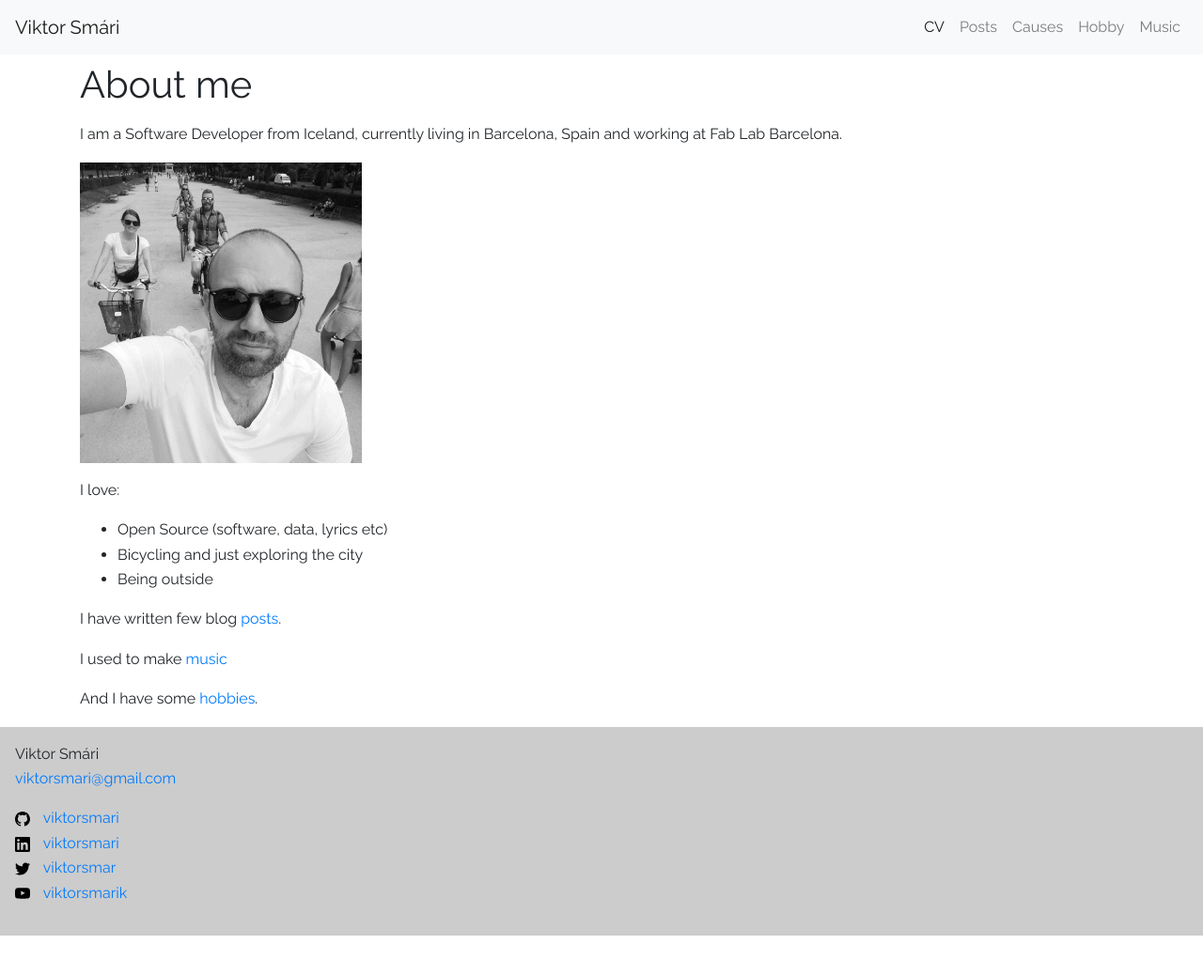
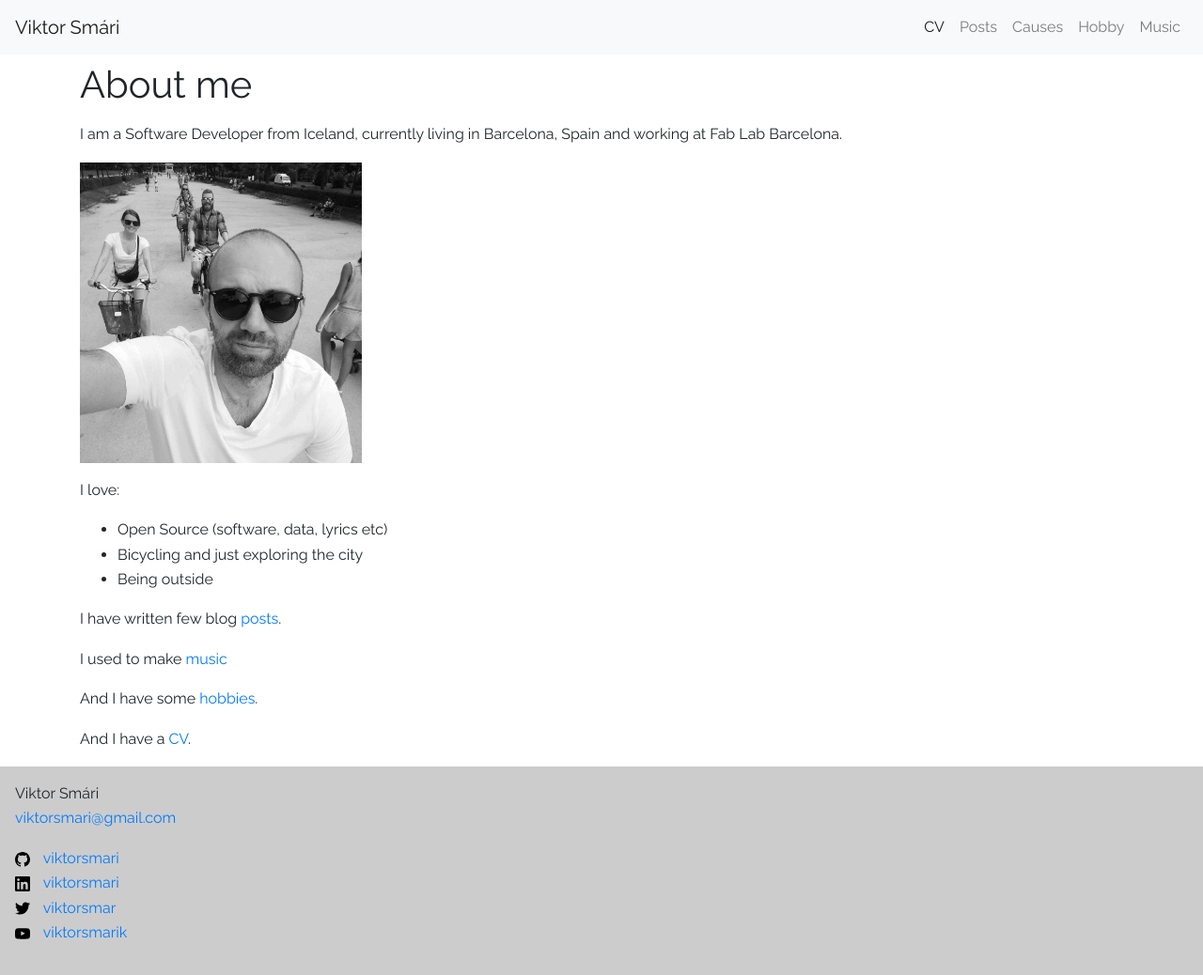
Before and after one commit to viktorsmari/viktorsmari.github.io, a Jekyll site: the page built from index.md, in a window 1280 px wide and 1038 px high. Shown: the whole window at 94% size. Built offline with Jekyll 4.4.1, drawn with Linux system fonts in a browser that asks for light colours.

Commit message:
Missing link to CV

```diff
--- a/_includes/header.html
+++ b/_includes/header.html
@@ -12,7 +12,7 @@
     <ul class="navbar-nav ml-auto">
 
        <li class="nav-item {% if page.url == '/' %} active {% endif %}">
-        <a class="nav-link" href="{{site.baseurl}}/ ">
+        <a class="nav-link" href="{{site.baseurl}}/cv ">
           CV
         </a>
       </li>
--- a/index.md
+++ b/index.md
@@ -19,3 +19,5 @@
 I used to make [music](/music)
 
 And I have some [hobbies](/hobby).
+
+And I have a [CV](/cv).
```
Also changed, not shown: cv.md (+1 -1 lines).
